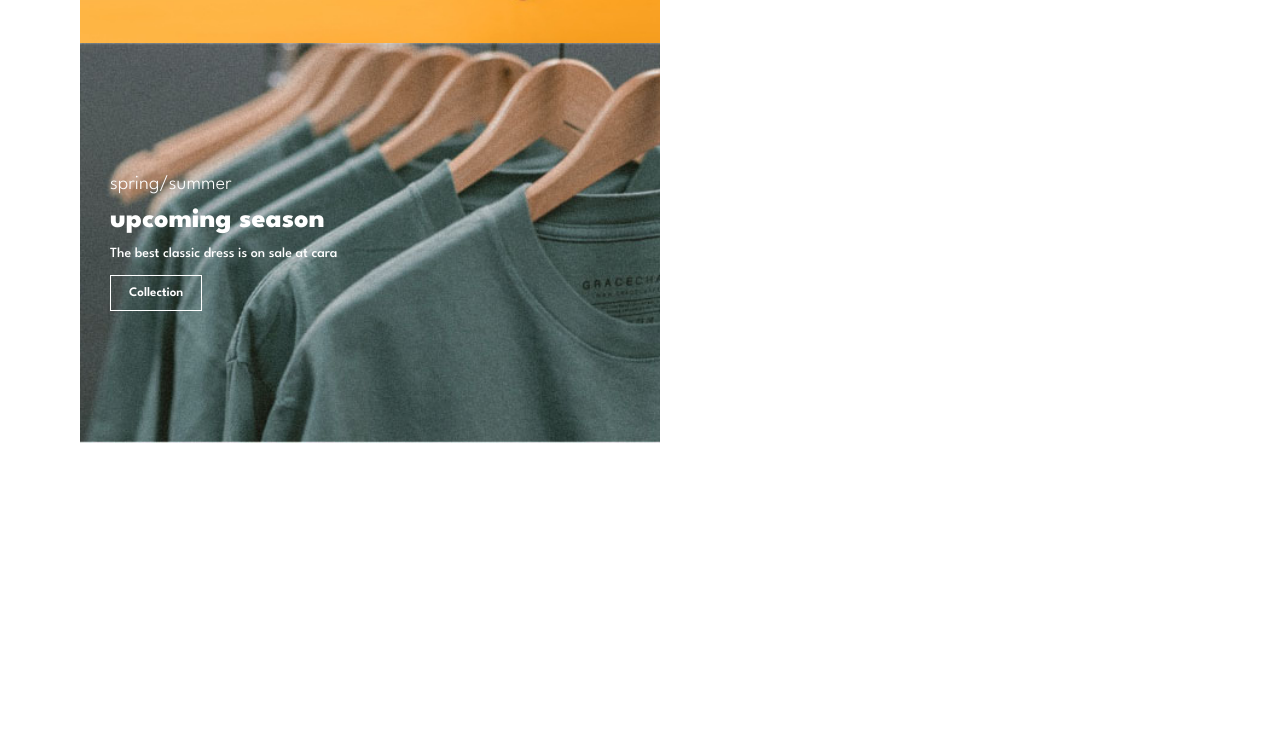
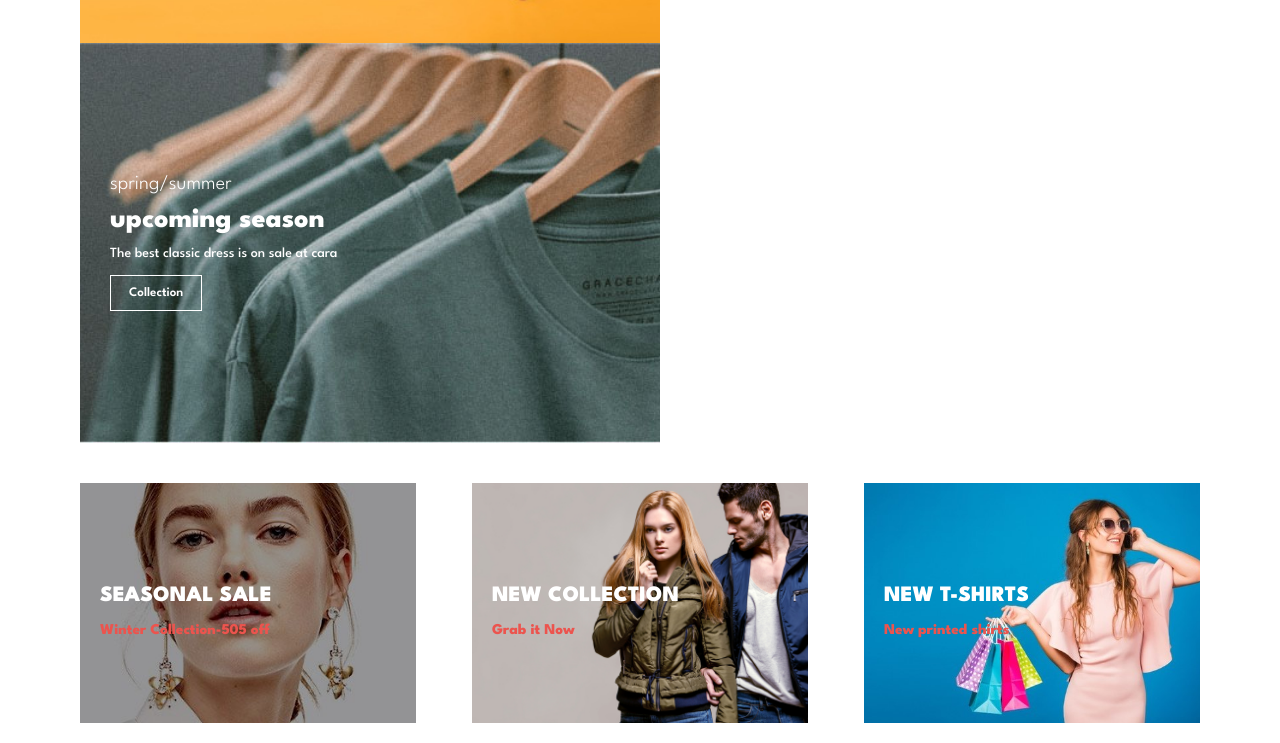
Before and after one commit to mobeen-asif/Ecommerce-Website, a plain HTML site: page index.html in a window 1280 px wide. Shown: the part 3797-4540 px from the top of the page. Before the commit the page ends 4280 px from the top, so only its background shows below. Drawn offline with Linux system fonts and the light colour scheme.

Commit message:
banner created.

```diff
--- a/index.html
+++ b/index.html
@@ -350,6 +350,21 @@
         </div>
 
     </section>
+
+    <section id="banner3">
+        <div class="banner-box">
+            <h2>SEASONAL SALE</h2>
+            <h3>Winter Collection-505 off</h3>
+        </div>
+        <div class="banner-box banner-box2">
+            <h2>NEW COLLECTION</h2>
+            <h3>Grab it Now</h3>
+        </div>
+        <div class="banner-box banner-box3">
+            <h2>NEW T-SHIRTS</h2>
+            <h3>New printed shirts</h3>
+        </div>
+    </section>
     <script src="app.js"></script>
 </body>
 
--- a/style.css
+++ b/style.css
@@ -328,3 +328,38 @@ body{
     background-color: #088178;
     border: 1px solid #088178;
 }
+#banner3 .banner-box{
+    display: flex;
+    flex-direction: column;
+    justify-content: center;
+    align-items: flex-start;
+    background: url(./images/banner/b7.jpg);
+    min-width: 30%;
+    height: 30vh;
+    background-size: cover;
+    background-position: center;
+    padding: 20px;
+    margin-bottom: 20PX;
+}
+#banner3 .banner-box2{
+    background-image: url(./images/banner/b4.jpg);
+}
+#banner3 .banner-box3{
+    background-image: url(./images/banner/b18.jpg);
+}
+#banner3 .banner-box h2{
+    color: #fff;
+    font-weight: 900;
+    font-size: 22px;
+}
+#banner3 .banner-box h3{
+    color: #ec544e;
+    font-weight: 800;
+    font-size: 15px;
+}
+#banner3{
+    display: flex;
+    justify-content: space-between;
+    flex-wrap: wrap;
+    padding: 0 80px;
+}
```
